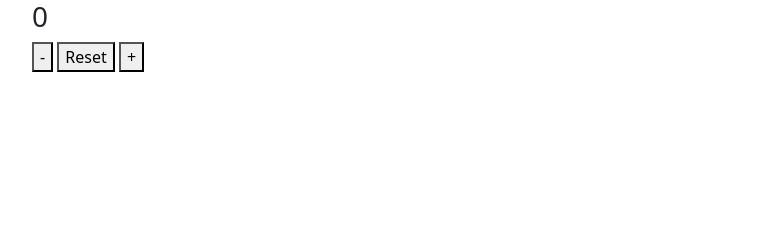
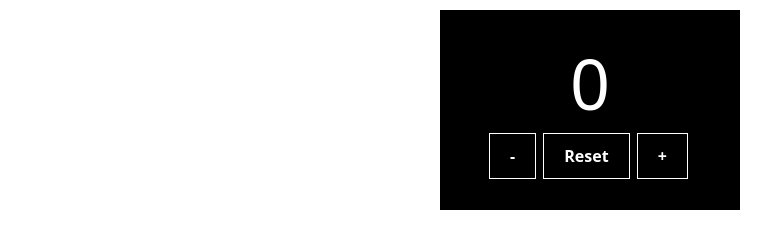
Before and after one commit to MaheshTechnicals/Counter, a plain HTML site: page index.html in a window 1280 px wide. Shown: the whole page, without its empty margins (50-821 px from the left). Drawn offline with nearby package versions, Linux system fonts and the light colour scheme.

Commit message:
Added design

```diff
--- a/index.html
+++ b/index.html
@@ -16,9 +16,9 @@
   <div class="container">
     <h3>0</h3>
     <div id="btns">
-      <button>-</button>
-            <button>Reset</button>
-                  <button>+</button>
+      <button id="btn1">-</button>
+      <button id="btn2">Reset</button>
+      <button id="btn3">+</button>
     </div>
 
   </div>
--- a/style.css
+++ b/style.css
@@ -0,0 +1,33 @@
+body {
+  display: flex;
+  justify-content: center;
+  align-items: center;
+  margin: 10px;
+
+}
+
+.container {
+  display: flex;
+  justify-content: center;
+  align-items: center;
+  height: 200px;
+  width: 300px;
+  background: black;
+  flex-direction: column;
+}
+
+h3 {
+  color: white;
+  font-size: 70px;
+}
+
+button {
+  padding: 10px 20px;
+  border: none;
+  margin-right: 3px;
+  background: transparent;
+  color: white;
+  border: 1px solid white;
+  text-align: center;
+  font-weight: bold;
+}
```
